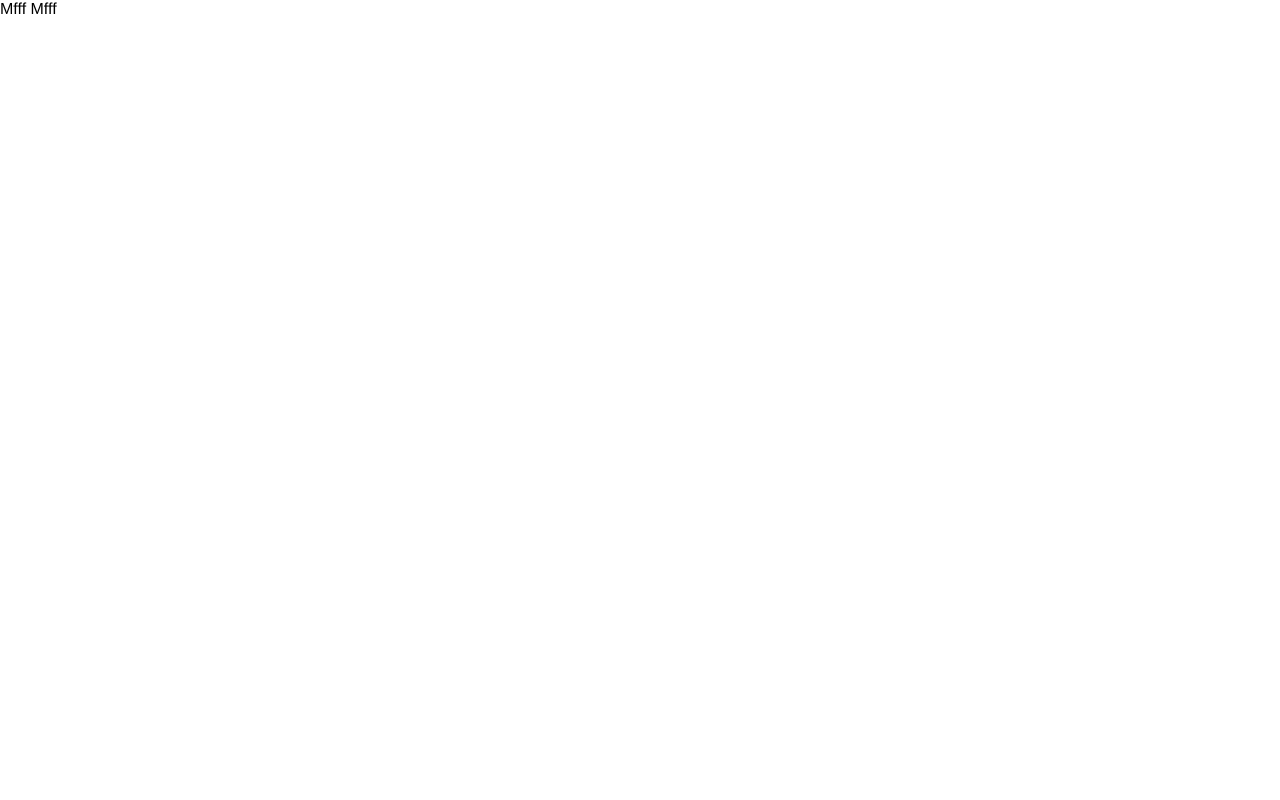
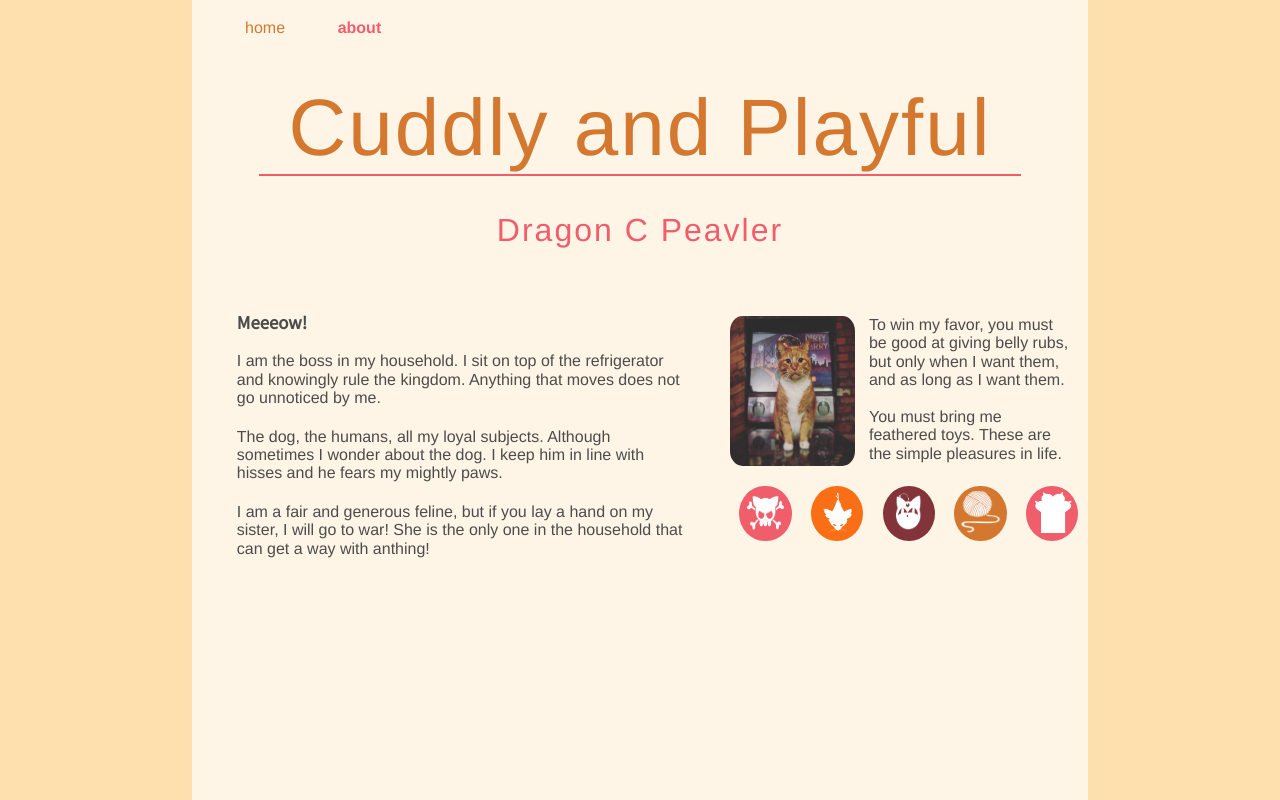
Before and after one commit to jennPeavler/personal-site, a React app: page /dragon in a window 1280 px wide. Built offline with nearby package versions, Linux system fonts and the light colour scheme.

Commit message:
added dragon profile page

```diff
--- a/src/assets/styles/App.css
+++ b/src/assets/styles/App.css
@@ -6,6 +6,7 @@
 @import './Projects.css';
 @import './Section4.css';
 @import './Section5.css';
+@import './Dragon.css';
 
 body,
 html,
@@ -21,3 +22,7 @@ h2 {
   text-align: center;
   color: #534250;
 }
+
+.home-link {
+  text-decoration: none;
+}
--- /dev/null
+++ b/src/assets/styles/Dragon.css
@@ -0,0 +1,140 @@
+@import url('https://fonts.googleapis.com/css?family=Source+Sans+Pro');
+
+#dragon-bg {
+  background: #FEE0AE;
+  width: 100%;
+  height: 100vh;
+  font-family: 'Source Sans Pro', sans-serif;
+}
+
+#dragon-wrap {
+  background: #FFF5E6;
+  height: 100%;
+  width: 70%;
+  margin: 0 auto;
+}
+
+nav {
+  padding-top: 2%;
+  margin-left: 2%;
+}
+.nav-link {
+  display: inline;
+  color: #D3782E;
+  padding: 0 2%;
+  margin-left: 2%;
+}
+
+.nav-link:hover {
+  color: #F05E6C;
+  cursor: pointer;
+  font-weight: bold;
+}
+
+#about {
+  color: #F05E6C;
+  cursor: default;
+  font-weight: bold;
+}
+
+#title-box {
+  width: 100%;
+  display: flex;
+  justify-content: center;
+  align-items: center;
+  flex-direction: column;
+}
+
+#dragon-name {
+  color: #F05E6C;
+  font-size: 2em;
+  align-self: center;
+  padding-top: 4%;
+  padding-bottom: 5%;
+  letter-spacing: 2px;
+}
+
+#title {
+  width: 85%;
+  color: #D3782E;
+  font-size: 5em;
+  margin-top: 5%;
+  display: flex;
+  justify-content: center;
+  border-bottom: 2px solid #F05E6C;
+  letter-spacing: 2px;
+}
+
+#dragon-pic {
+  height: 150px;
+  width: 125px;
+  border-radius: 10%;
+}
+
+main {
+  display: flex;
+  justify-content: space-between;
+}
+
+#welcome {
+  width: 50%;
+  padding-left: 5%;
+}
+
+#profile {
+  width: 40%;
+  margin-top: 2.5%
+}
+
+#demands {
+  display: flex;
+}
+
+#welcome p {
+  margin-bottom: 20px;
+  color: #4C4C4C;
+}
+
+#welcome h3 {
+  color: #4C4C4C;
+  font-weight: bold;
+}
+
+#profile p {
+  padding-left: 4%;
+  padding-right: 4%;
+  color: #4C4C4C;
+  margin-bottom: 5px;
+}
+
+#social-media {
+  margin-top: 5%;
+  display: flex;
+  justify-content: space-around;
+}
+
+.cat-media {
+  height: 45px;
+  width: 45px;
+}
+
+.bg1 {
+  background: #F05E6C;
+}
+
+.bg2 {
+  background: #FA6F15;
+}
+
+.bg3 {
+  background: #83343B;
+}
+
+.bg4 {
+  background: #D3782E;
+}
+
+.media-bg {
+  padding: 1%;
+  border-radius: 50%;
+}
--- a/src/assets/styles/Family.css
+++ b/src/assets/styles/Family.css
@@ -1,13 +1,18 @@
 #hi {
-  font-size: 32px;
+  font-size: 24px;
   display: inline-block;
   /*width: 20%;*/
   float: left;
   writing-mode: tb-rl;
   transform: rotate(180deg);
   color: #FEFAE8;
-  margin-top: 15%;
+  margin-top: 11%;
   padding-right: 2%;
+}
+
+.bigBold {
+  font-size: 32px;
+  font-weight: bold;
 }
 
 #section1 {
--- a/src/components/Dragon/Dragon.js
+++ b/src/components/Dragon/Dragon.js
@@ -1,9 +1,56 @@
 import React from 'react'
+import { Link } from 'react-router-dom'
 
 export const Dragon = () => {
   return (
-    <section>
-      Mfff Mfff
+    <section id='dragon-bg'>
+      <section id='dragon-wrap'>
+        <header>
+          <nav>
+            <Link className='home-link' to='/'>
+              <p className='nav-link'>home</p>
+            </Link>
+            <p id='about' className='nav-link'>about</p>
+          </nav>
+          <div id='title-box'>
+            <p id='title'>
+              Cuddly and Playful
+            </p>
+            <p id='dragon-name'>Dragon C Peavler</p>
+          </div>
+        </header>
+        <main>
+          <article id='welcome'>
+            <h3>Meeeow!</h3>
+            <p>I am the boss in my household.  I sit on top of the refrigerator and knowingly rule the kingdom.  Anything that moves does not go unnoticed by me.</p>
+            <p>The dog, the humans, all my loyal subjects.  Although sometimes I wonder about the dog.  I keep him in line with hisses and he fears my mightly paws.</p>
+            <p>I am a fair and generous feline, but if you lay a hand on my sister, I will go to war!  She is the only one in the household that can get a way with anthing!</p>
+          </article>
+          <article id='profile'>
+            <div id='demands'>
+              <img id='dragon-pic' src={require('../../assets/images/Dragon/dragon.jpeg')} />
+              <p>To win my favor, you must be good at giving belly rubs, but only when I want them, and as long as I want them.<br /><br />You must bring me feathered toys.  These are the simple pleasures in life.</p>
+            </div>
+            <div id='social-media'>
+              <div className='media-bg bg1'>
+                <img className='cat-media' src={require('../../assets/images/Dragon/kill-all-humans.png')} />
+              </div>
+              <div className='media-bg bg2'>
+                <img className='cat-media' src={require('../../assets/images/Dragon/mouse2.png')} />
+              </div>
+              <div className='media-bg bg3'>
+                <img className='cat-media' src={require('../../assets/images/Dragon/space-kitty.png')} />
+              </div>
+              <div className='media-bg bg4'>
+                <img className='cat-media' src={require('../../assets/images/Dragon/yarn3.png')} />
+              </div>
+              <div className='media-bg bg1'>
+                <img className='cat-media' src={require('../../assets/images/Dragon/paw.png')} />
+              </div>
+            </div>
+          </article>
+        </main>
+      </section>
     </section>
   )
 }
--- a/src/components/Family/Family.js
+++ b/src/components/Family/Family.js
@@ -4,14 +4,14 @@ import { Link } from 'react-router-dom'
 export const Family = () => {
 return (
     <section id='section1'>
-      <h1 id='hi'>Hello I am sme</h1>
+      <h1 id='hi'>Hello I am <span className='bigBold'>Jenn Peavler</span></h1>
       <div className='section1-div' id='div1-1'>
         <h2>Come with me on a journey.</h2>
         <Link to='/me'>
           <input type='image' id='sme-img' className='circle-images' src={require('../../assets/images/Family/jenn.jpg')} />
         </Link>
       </div>
-      <p id='intro'>My life is beautiful.  It always has been.  Or so it seems to me.  Every scene I see is full of lucious greens and blues and yellows.  Sadness and happiness are important.  And so is confusion.</p>
+      <p id='intro'><span className='bigBold'>Family</span> is very important to me so to show a bit of my creative side, I have made bios inspired by me and my family.  Click on the images below for a bit of silliness and to get to know me and my family!  The bio pages are static, but they are still fun to look at and read.</p>
       <div className='section1-div' id='div1-2'>
         <Link to='/dragon'>
           <input type='image' className='circle-images' id='dragon-img' src={require('../../assets/images/Family/dragon.jpg')} />
```
Also changed, not shown: src/assets/images/Dragon/dragon.jpeg (added), src/assets/images/Dragon/kill-all-humans.png (added), src/assets/images/Dragon/mouse2.png (added), src/assets/images/Dragon/paw.png (added), src/assets/images/Dragon/space-kitty.png (added), src/assets/images/Dragon/yarn3.png (added).
